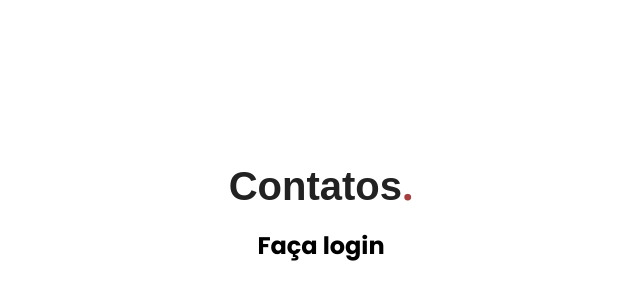
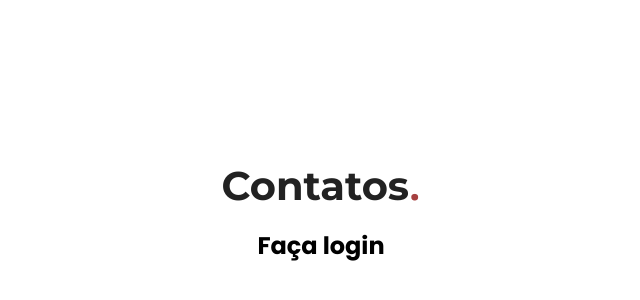
Before and after one commit to alvesxdani/lista-contatos, a React (Vite) app: page / in a window 1280 px wide. Shown: the part 190-490 px from the top of the page, without its empty margins (319-959 px from the left). Built offline with nearby package versions, Linux system fonts and the light colour scheme.

Commit message:
:bug: fix: nome da fonte

```diff
--- a/src/styles/fonts.ts
+++ b/src/styles/fonts.ts
@@ -1,5 +1,5 @@
 export default {
-  montserrat: "'Monstserrat', sans-serif",
+  montserrat: "'Montserrat', sans-serif",
   openSans: "'Open Sans', sans-serif",
   poppins: "'Poppins', sans-serif"
 }
```
